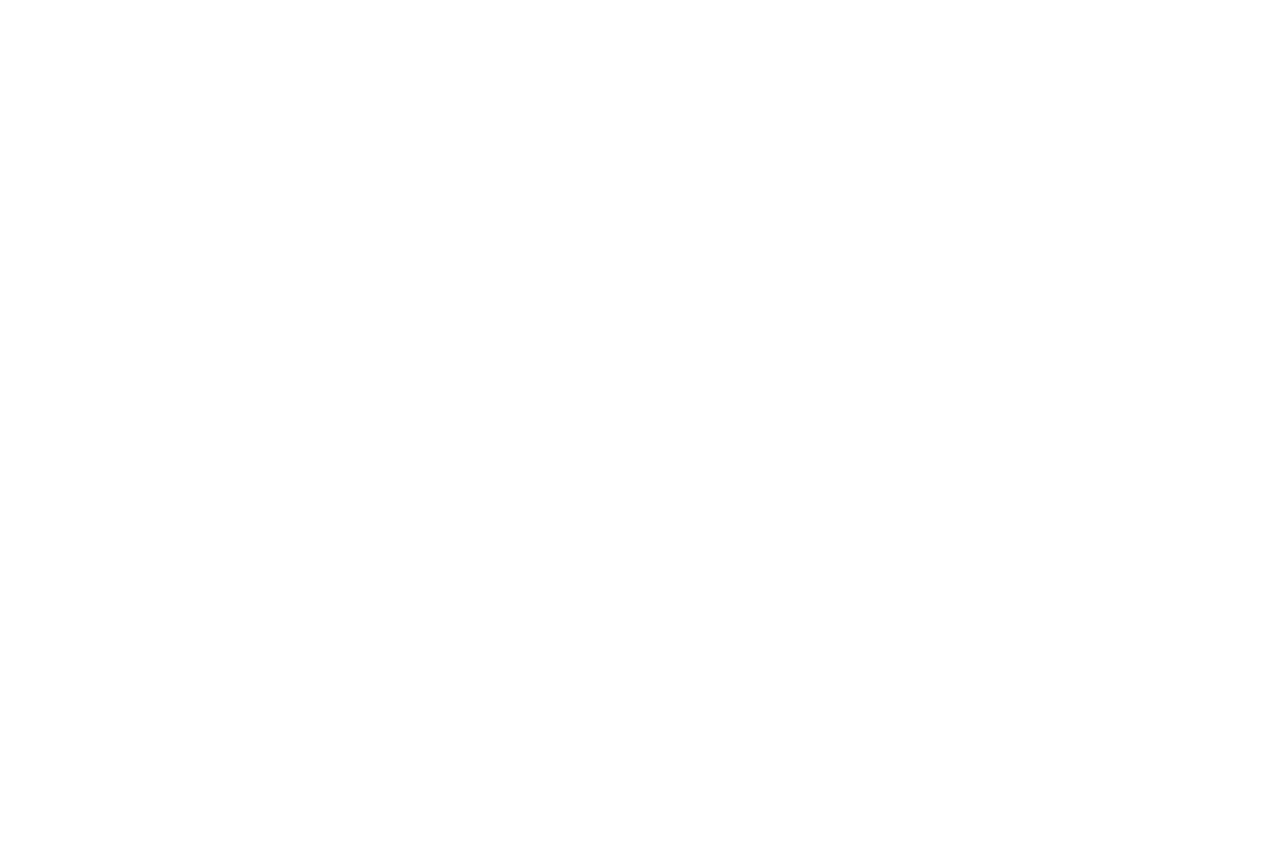
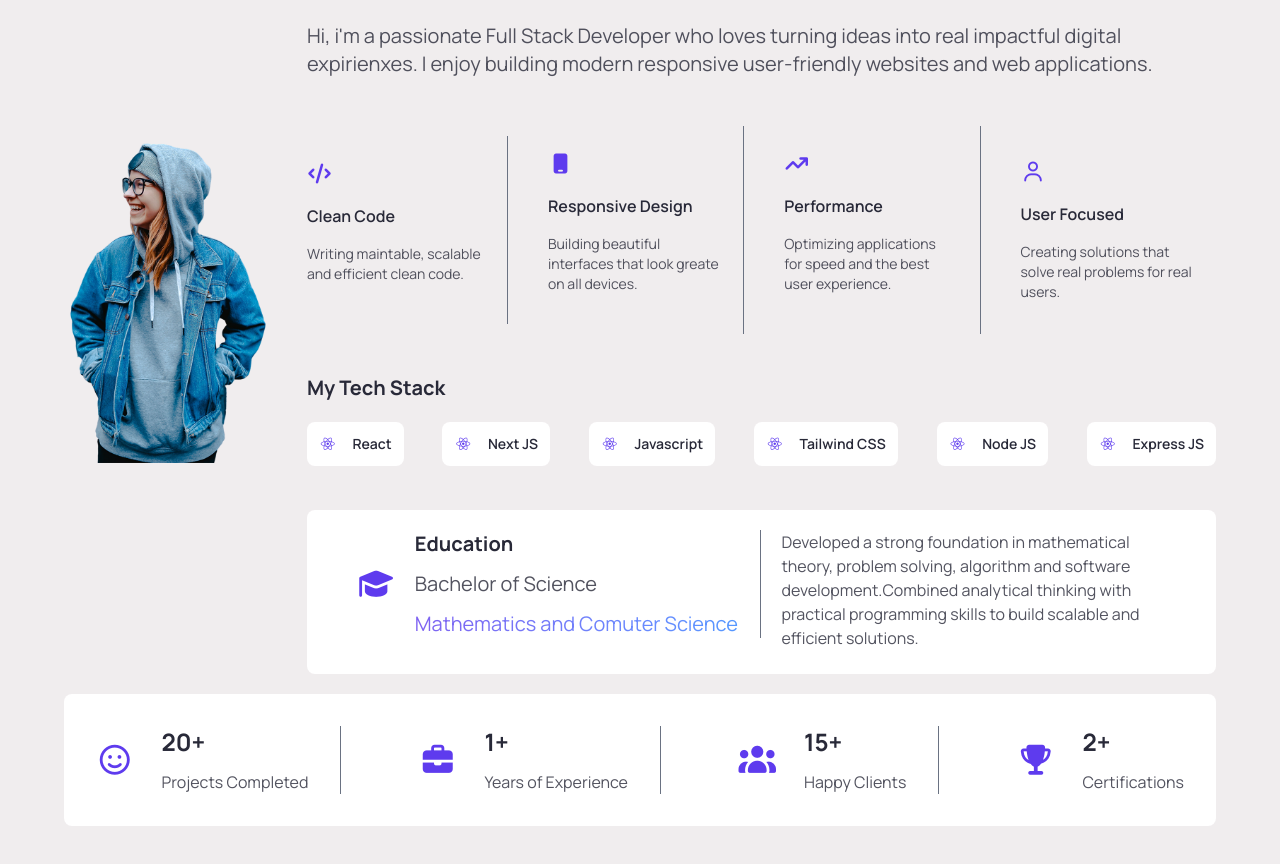
Before and after one commit to Ambush08/my-portfolio, a React (Vite) app in the folder portfolio/: page / in a window 1280 px wide. Shown: the part 1220-2084 px from the top of the page. Before the commit the page ends 1138 px from the top, so only its background shows below. Built offline with nearby package versions, Linux system fonts and the light colour scheme.

Commit message:
Create the about section component

```diff
--- a/portfolio/src/Backend/data.js
+++ b/portfolio/src/Backend/data.js
@@ -5,23 +5,23 @@
     },
     {
         label: 'About Me',
-        url: 'about'
+        url: '/about'
     },
     {
         label: 'Portfolio',
-        url: 'portfolio'
+        url: '/portfolio'
     },
     {
         label: 'Skills',
-        url: 'skills'
+        url: '/skills'
     },
     {
         label: 'Testimonial',
-        url: 'testimonial'
+        url: '/testimonial'
     },
     {
         label: 'Contacts',
-        url: 'contacts'
+        url: '/contacts'
     }
 ]
 
--- a/portfolio/src/Components/About.jsx
+++ b/portfolio/src/Components/About.jsx
@@ -2,8 +2,181 @@
 
 const About = () => {
   return (
-    <section className="w-full p-8 bg-background-two text-heading">
-        <div className="flex items-center justify-center max-w-6xl mx-auto mt-5">About Me</div>
+    <section id="about" className="w-full px-8 py-10 bg-background-two text-heading">
+        <div className="flex flex-col flex-col-reverse items-center justify-center max-w-6xl mx-auto mt-15 lg:flex-row gap-10">
+            <div className="w-full lg:w-[40%]">
+                <img src="img/me.png" alt="" />
+            </div>
+
+            <div className="flex flex-col items-center justify-center space-y-6">
+                <div className="text-primary text-center lg:text-left lg:w-full font-semibold mb-4">
+                    <h2 className="">ABOUT ME</h2>
+                </div>
+                <div className="text-4xl text-center font-bold lg:text-5xl lg:text-left w-full">
+                    <h1>I build solutions for the <span className="bg-gradient-to-r from-primary to-blue-500 bg-clip-text text-transparent">Web</span></h1>
+                </div>
+                <div className="text-center opacity-80 lg:text-left lg:text-xl">
+                    <p>
+                        Hi, i'm a passionate Full Stack Developer who loves turning ideas into real impactful digital expirienxes. I enjoy building modern responsive user-friendly websites and web applications.
+                    </p>
+                </div>
+
+                <div className="flex flex-col items-center justify-center gap-4 lg:flex-row lg:justify-between space-y-4 mt-6">
+                    <div className="p-6 lg:pl-0 w-[100%] bg-header rounded-2xl lg:bg-background-two lg:rounded-none lg:border-r-1 lg:border-gray-500">
+                        <div className="text-primary text-xl">
+                            <i class="fa-solid fa-code"></i>
+                        </div>
+                        <div className="font-semibold text-l text-left my-4">
+                            <h3>Clean Code</h3>
+                        </div>
+                        <div className="opacity-80 text-sm lg:text-l my-4">
+                            <p>
+                                Writing maintable, scalable and efficient clean code.
+                            </p>
+                        </div>
+                    </div>
+
+                    <div className="p-6 w-[100%] bg-header rounded-2xl lg:bg-background-two lg:rounded-none lg:border-r-1 lg:border-gray-500">
+                        <div className="text-primary text-xl">
+                           <i class="fa-solid fa-mobile"></i>
+                        </div>
+                        <div className="font-semibold text-l text-left my-4">
+                            <h3>Responsive Design</h3>
+                        </div>
+                        <div className="opacity-80 text-sm lg:text-l my-4">
+                            <p>
+                                Building beautiful interfaces that look greate on all devices.
+                            </p>
+                        </div>
+                    </div>
+
+                    <div className="p-6 w-[100%] bg-header rounded-2xl lg:bg-background-two lg:rounded-none lg:border-r-1 lg:border-gray-500">
+                        <div className="text-primary text-xl">
+                           <i class="fa-solid fa-arrow-trend-up"></i>
+                        </div>
+                        <div className="font-semibold text-l text-left my-4">
+                            <h3>Performance</h3>
+                        </div>
+                        <div className="opacity-80 text-sm lg:text-l my-4">
+                            <p>
+                                Optimizing applications for speed and the best user experience.
+                            </p>
+                        </div>
+                    </div>
+
+                    <div className="p-6 w-[100%] bg-header rounded-2xl lg:bg-background-two lg:rounded-none">
+                        <div className="text-primary text-xl">
+                           <i class="fa-regular fa-user"></i>
+                        </div>
+                        <div className="font-semibold text-l text-left my-4">
+                            <h3>User Focused</h3>
+                        </div>
+                        <div className="opacity-80 text-sm lg:text-l my-4">
+                            <p>
+                                Creating solutions that solve real problems for real users.
+                            </p>
+                        </div>
+                    </div>
+                </div>
+
+                <div className="font-bold text-xl lg:w-full lg:text-left">
+                    <div className="mb-3">
+                        <h2>My Tech Stack</h2>
+                    </div>
+                    <ul className="flex flex-wrap items-center justify-between mt-5 gap-2">
+                        <li className="flex items-center justify-center gap-4 bg-header p-3 rounded-lg text-sm font-semibold">
+                            <i class="fa-brands fa-react text-primary"></i>
+                            <h4>React</h4>
+                        </li>
+                        <li className="flex items-center justify-center gap-4 bg-header p-3 rounded-lg text-sm font-semibold">
+                            <i class="fa-brands fa-react text-primary"></i>
+                            <h4>Next JS</h4>
+                        </li>
+                        <li className="flex items-center justify-center gap-4 bg-header p-3 rounded-lg text-sm font-semibold">
+                            <i class="fa-brands fa-react text-primary"></i>
+                            <h4>Javascript</h4>
+                        </li>
+                        <li className="flex items-center justify-center gap-4 bg-header p-3 rounded-lg text-sm font-semibold">
+                            <i class="fa-brands fa-react text-primary"></i>
+                            <h4>Tailwind CSS</h4>
+                        </li>
+                        <li className="flex items-center justify-center gap-4 bg-header p-3 rounded-lg text-sm font-semibold">
+                            <i class="fa-brands fa-react text-primary"></i>
+                            <h4>Node JS</h4>
+                        </li>
+                        <li className="flex items-center justify-center gap-4 bg-header p-3 rounded-lg text-sm font-semibold">
+                            <i class="fa-brands fa-react text-primary"></i>
+                            <h4>Express JS</h4>
+                        </li>
+                    </ul>
+                </div>
+
+                <div className="flex flex-col tems-center justify-between lg:flex-row bg-header rounded-lg p-5 m-5 space-y-4 w-full">
+                    <div className="flex items-center justify-center space-x-3 lg:border-r-1 lg:border-r-gray-500 lg:w-[50%]">
+                        <div className="text-primary px-2 text-3xl">
+                            <i class="fa-solid fa-graduation-cap"></i>
+                        </div>
+                        <div className="space-y-3">
+                            <div className="text-xl font-bold">
+                                <h2>Education</h2>
+                            </div>
+                            <div className="text-xl space-y-3 opacity-80">
+                                <h3>
+                                    Bachelor of Science
+                                </h3>
+                                <span className="bg-gradient-to-r from-primary to-blue-500 bg-clip-text text-transparent">Mathematics and Comuter Science</span>
+                            </div>
+                        </div>
+                    </div>
+                    <div className="px-5 opacity-80 lg:w-[50%]">
+                        <p>
+                            Developed a strong foundation in mathematical theory, problem solving, algorithm and software development.Combined analytical thinking with practical programming skills to build scalable and efficient solutions.
+                        </p>
+                    </div>
+                </div>
+            </div>
+        </div>
+        <div className="flex flex-col bg-header rounded-lg items-center justify-between lg:flex-row gap-3 max-w-6xl mx-auto p-8 mt-10 lg:mt-0">
+            <div className="flex items-center justify-center space-x-4 gap-3 lg:border-r-1 border-r-gray-500 lg:pr-8">
+                <div className="text-primary text-3xl">
+                    <i class="fa-regular fa-face-smile"></i>
+                </div>
+                <div className="space-y-3">
+                    <h2 className="text-2xl font-bold ">20+</h2>
+                    <h3 className="opacity-80">Projects Completed</h3>
+                </div>
+            </div>
+
+            <div className="flex items-center justify-center space-x-4 gap-3 lg:border-r-1 border-r-gray-500 lg:pr-8">
+                <div className="text-primary text-3xl">
+                    <i class="fa-solid fa-briefcase"></i>
+                </div>
+                <div className="space-y-3">
+                    <h2 className="text-2xl font-bold ">1+</h2>
+                    <h3 className="opacity-80">Years of Experience</h3>
+                </div>
+            </div>
+
+            <div className="flex items-center justify-center space-x-4 gap-3 lg:border-r-1 border-r-gray-500 lg:pr-8">
+                <div className="text-primary text-3xl">
+                    <i class="fa-solid fa-users"></i>
+                </div>
+                <div className="space-y-3">
+                    <h2 className="text-2xl font-bold ">15+</h2>
+                    <h3 className="opacity-80">Happy Clients</h3>
+                </div>
+            </div>
+
+            <div className="flex items-center justify-center space-x-4 gap-3 ">
+                <div className="text-primary text-3xl">
+                    <i class="fa-solid fa-trophy"></i>
+                </div>
+                <div className="space-y-3">
+                    <h2 className="text-2xl font-bold ">2+</h2>
+                    <h3 className="opacity-80">Certifications</h3>
+                </div>
+            </div>
+        </div>
     </section>
   )
 }
```
